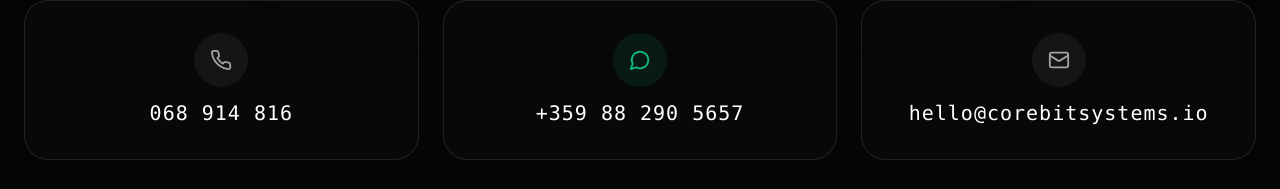
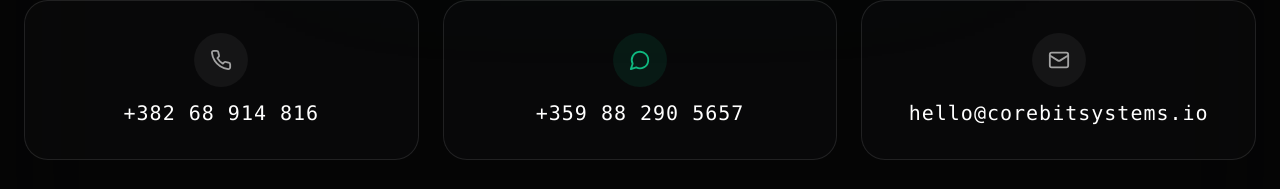
Before and after one commit to Corebit-Systems/Corebit-Studio, a Next.js app: page /en in a window 1280 px wide. Shown: the part 4470-4659 px from the top of the page. Built offline with nearby package versions, Linux system fonts and the light colour scheme.

Commit message:
feat: add Footer component, og-image, and local routing for portfolio pages

```diff
--- a/components/Footer.tsx
+++ b/components/Footer.tsx
@@ -35,13 +35,13 @@
         <div className="flex flex-col sm:flex-row flex-wrap justify-center gap-3 sm:gap-4 md:gap-6 w-full">
 
           <a
-            href="tel:068914816"
+            href="tel:+38268914816"
             className="group flex flex-col items-center gap-3 p-6 sm:p-8 rounded-2xl sm:rounded-3xl bg-white/[0.02] border border-white/10 hover:border-white/30 hover:bg-white/[0.04] transition-all w-full sm:w-auto sm:flex-1"
           >
             <div className="p-3 sm:p-4 rounded-full bg-white/5 text-neutral-400 group-hover:text-white group-hover:bg-white/10 transition-all">
               <Phone size={22} />
             </div>
-            <span className="font-mono text-base sm:text-xl tracking-wider text-white">068 914 816</span>
+            <span className="font-mono text-base sm:text-xl tracking-wider text-white">+382 68 914 816</span>
           </a>
 
           <a
```
Also changed, not shown: public/og-image.png (added).
